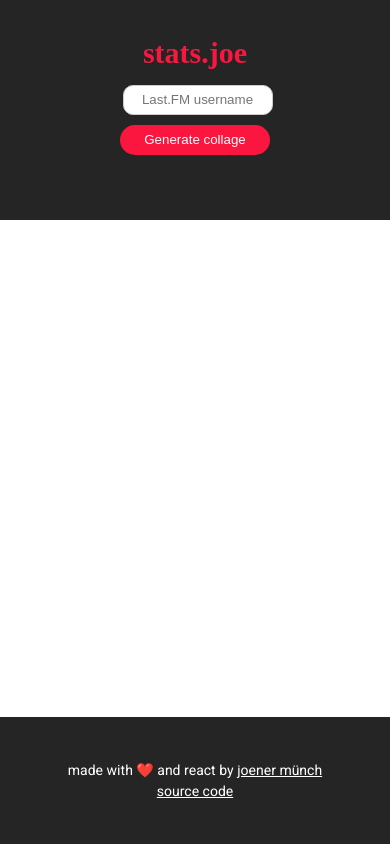
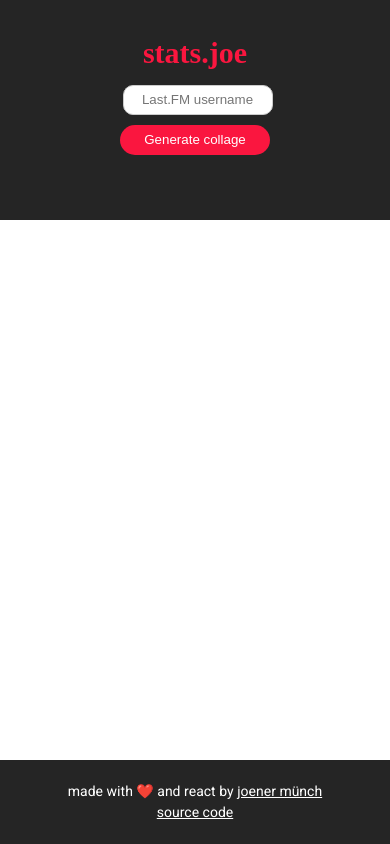
Before and after one commit to joenermunch/stats.joe, a React (Create React App) app in the folder frontend/: page / in a window 390 px wide. Built offline with nearby package versions, Linux system fonts and the light colour scheme; a web font is replaced by a local one.

Commit message:
fixed footer bug

```diff
--- a/frontend/src/Components/style.css
+++ b/frontend/src/Components/style.css
@@ -306,7 +306,7 @@ header .title {
     color: white;
     left: 0;
     bottom: 0;
-    height: 15vh;
+    height: 10vh;
   }
   .main-container footer a {
     color: inherit;
--- a/frontend/src/Components/style.scss
+++ b/frontend/src/Components/style.scss
@@ -234,7 +234,7 @@ header {
       color: white;
       left: 0;
       bottom: 0;
-      height: 15vh;
+      height: 10vh;
 
       a {
         color: inherit;
```
Also changed, not shown: 18 other files (tests, documents, lock files or other folders).
